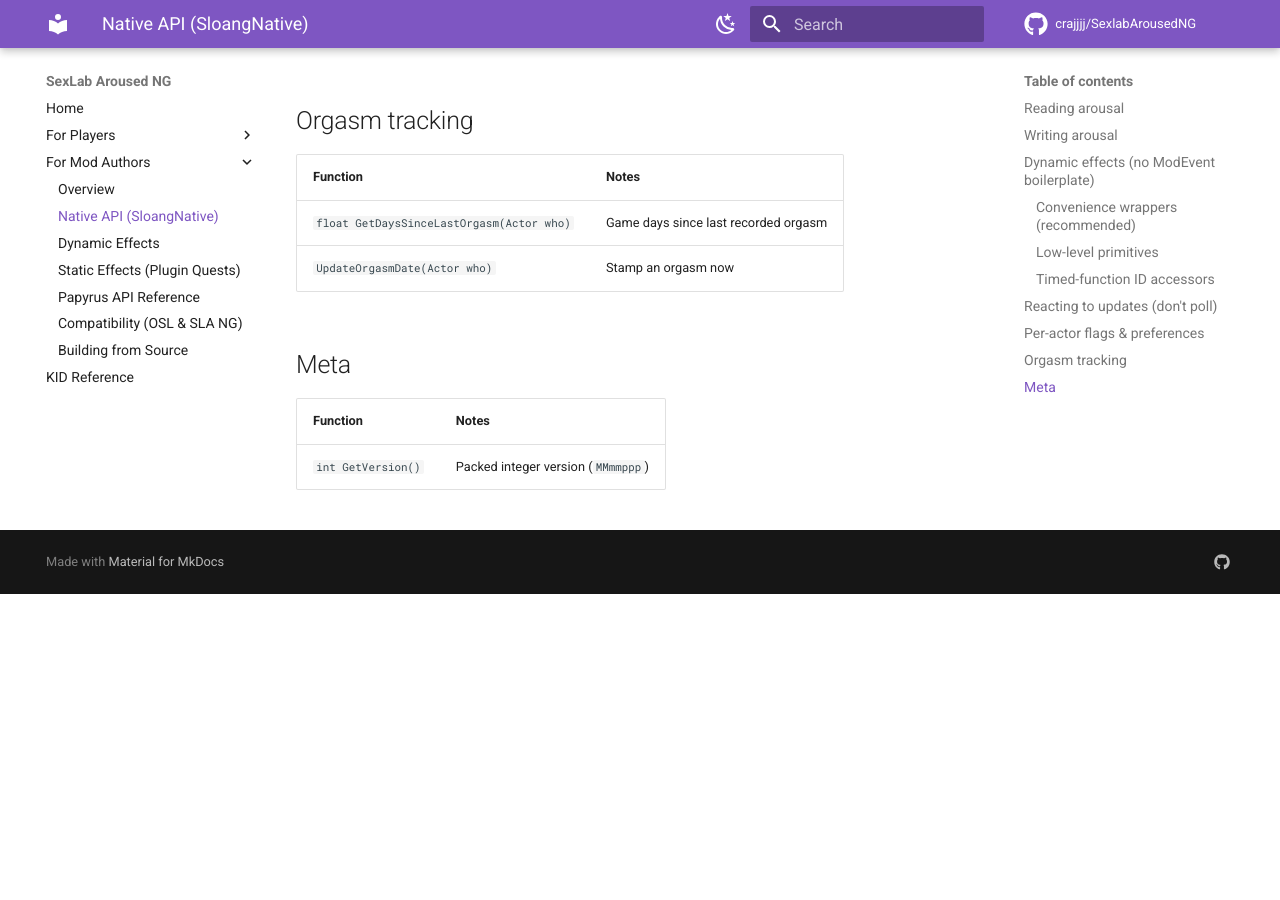
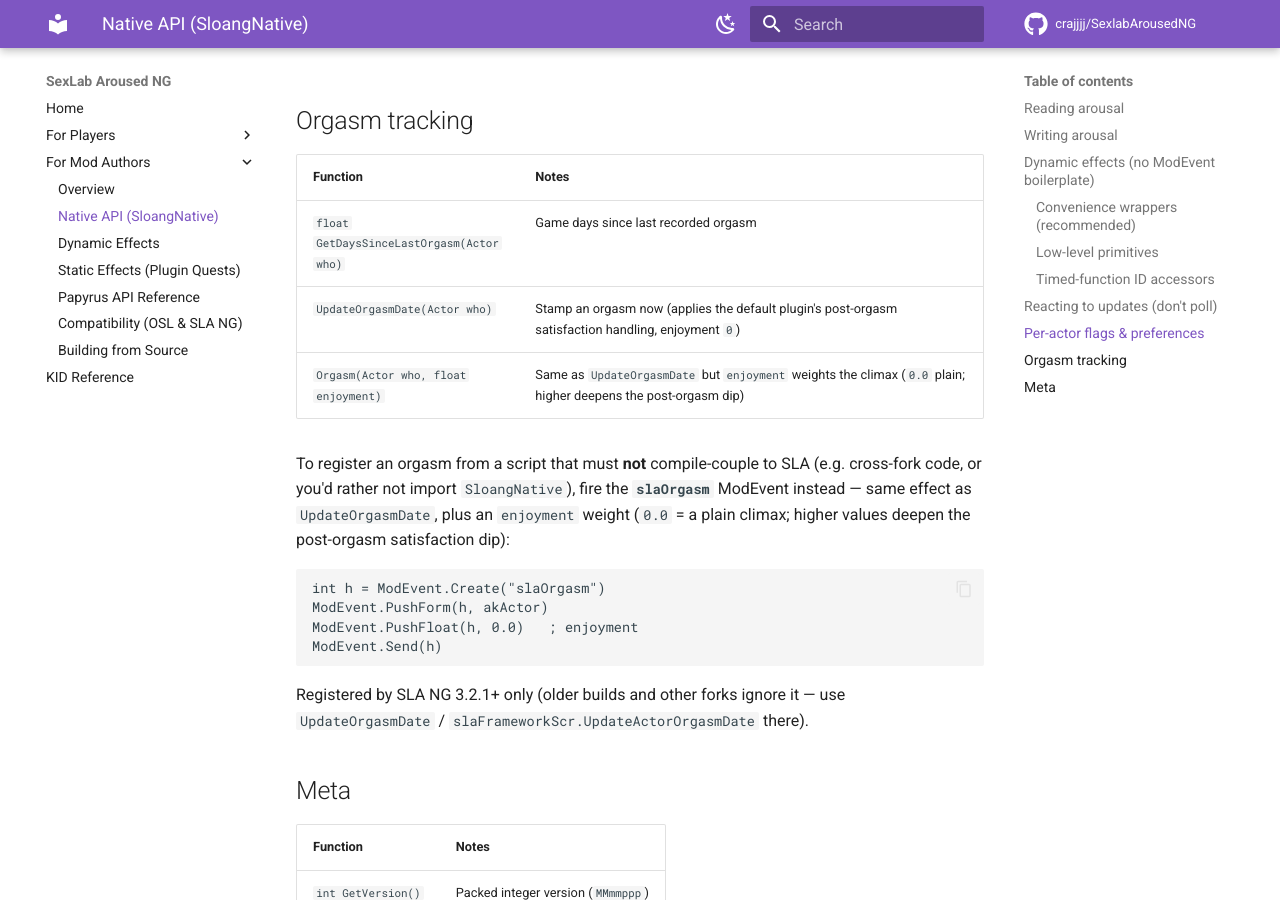
Before and after one commit to crajjjj/SexlabArousedNG, an MkDocs documentation site: the page built from docs/authors/native-api.md, in a window 1280 px wide and 900 px high, scrolled down 4288 px. Built offline with MkDocs 1.6.1 and Material for MkDocs 9.7.7, drawn with Linux system fonts in a browser that asks for light colours; comment, search, counter and statistics services are not loaded; before the commit the page ends 4882 px from its top, so only the background shows below that.

Commit message:
feat: add slaOrgasm ModEvent and SloangNative.Orgasm wrapper
Lets external mods register an orgasm (with optional enjoyment weight) without reaching into defaultPlugin.OnOrgasm:

- slaMainScr registers the "slaOrgasm" ModEvent (Form who, float enjoyment)
- SloangNative.Orgasm(Actor, float) global wrapper; UpdateOrgasmDate now routes through it as Orgasm(who, 0.0)
- document both in the native API reference
- bump version to 3.2.1

````diff
--- a/docs/authors/native-api.md
+++ b/docs/authors/native-api.md
@@ -118,7 +118,19 @@
 | Function | Notes |
 |----------|-------|
 | `float GetDaysSinceLastOrgasm(Actor who)` | Game days since last recorded orgasm |
-| `UpdateOrgasmDate(Actor who)` | Stamp an orgasm now |
+| `UpdateOrgasmDate(Actor who)` | Stamp an orgasm now (applies the default plugin's post-orgasm satisfaction handling, enjoyment `0`) |
+| `Orgasm(Actor who, float enjoyment)` | Same as `UpdateOrgasmDate` but `enjoyment` weights the climax (`0.0` plain; higher deepens the post-orgasm dip) |
+
+To register an orgasm from a script that must **not** compile-couple to SLA (e.g. cross-fork code, or you'd rather not import `SloangNative`), fire the **`slaOrgasm`** ModEvent instead — same effect as `UpdateOrgasmDate`, plus an `enjoyment` weight (`0.0` = a plain climax; higher values deepen the post-orgasm satisfaction dip):
+
+```papyrus
+int h = ModEvent.Create("slaOrgasm")
+ModEvent.PushForm(h, akActor)
+ModEvent.PushFloat(h, 0.0)   ; enjoyment
+ModEvent.Send(h)
+```
+
+Registered by SLA NG 3.2.1+ only (older builds and other forks ignore it — use `UpdateOrgasmDate` / `slaFrameworkScr.UpdateActorOrgasmDate` there).
 
 ## Meta
 
````
Also changed, not shown: 6 other files.
